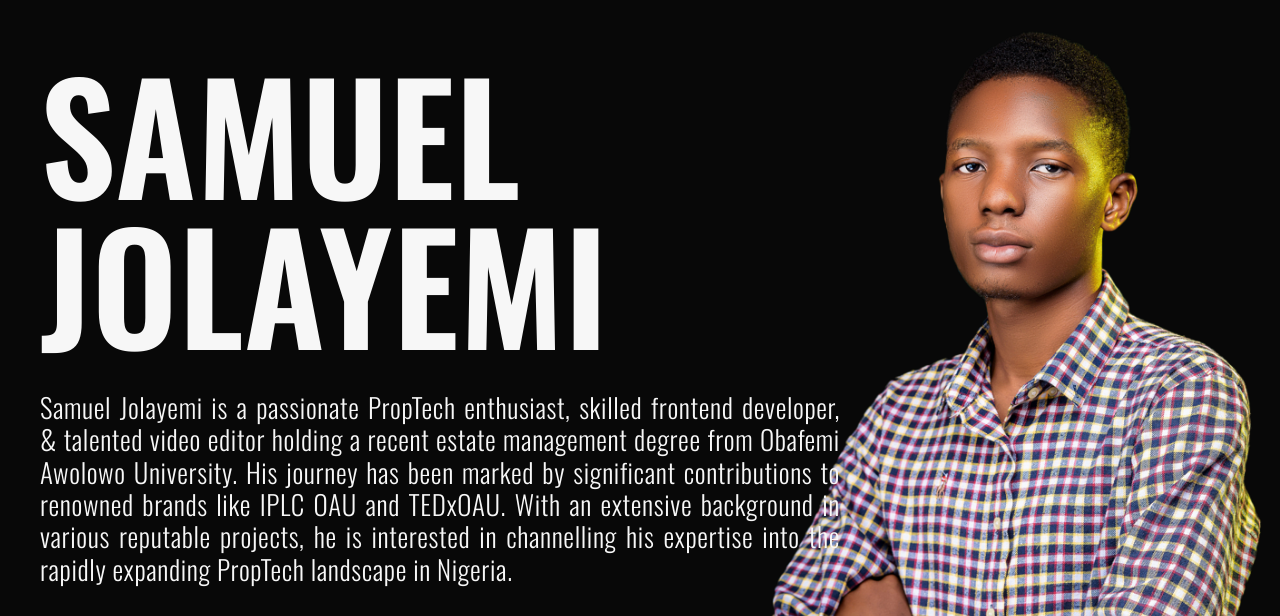
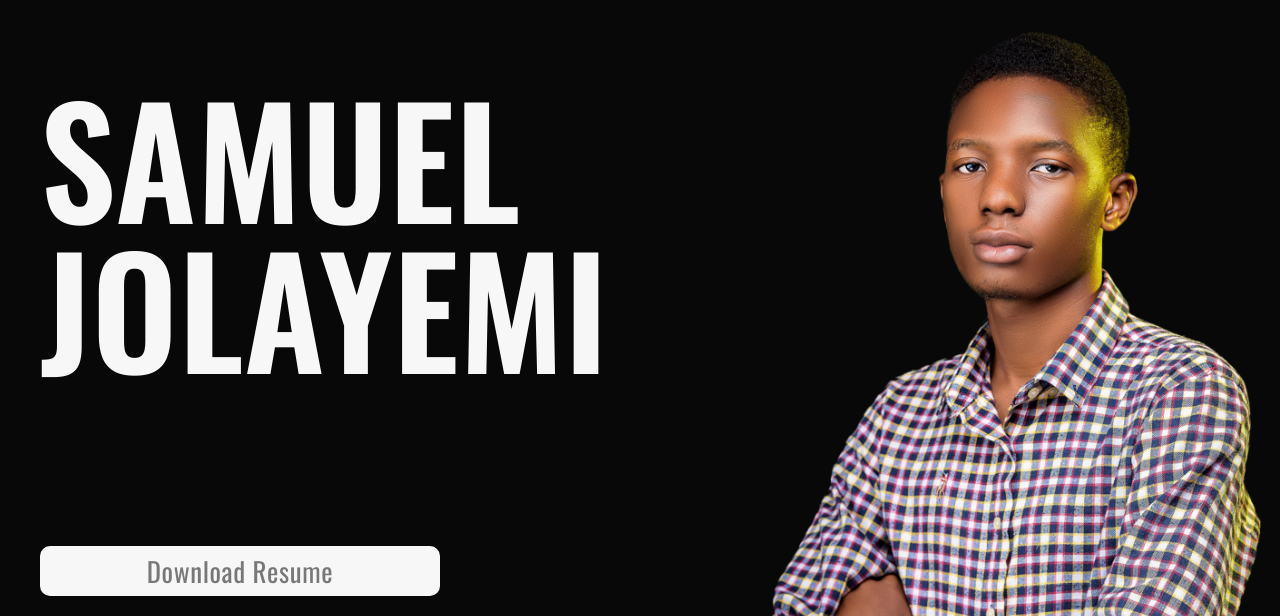
Before and after one commit to Samjolas/personal-portfolio, a plain HTML site: page index.html in a window 1280 px wide. Shown: the top 616 px of the page. Drawn offline with nearby package versions, Linux system fonts and the light colour scheme.

Commit message:
personal-portfolio

```diff
--- a/index.html
+++ b/index.html
@@ -15,7 +15,7 @@
       <article class="about">
         <h1 class="type__main">Samuel <br> Jolayemi</h1>
         <h2 class="type__sub">
-          Samuel Jolayemi is a passionate PropTech enthusiast, skilled frontend developer, & talented video editor holding a recent estate management degree from Obafemi Awolowo University. His journey has been marked by significant contributions to renowned brands like IPLC OAU and TEDxOAU. With an extensive background in various reputable projects, he is interested in channelling his expertise into the rapidly expanding PropTech landscape in Nigeria.
+          <!-- Samuel Jolayemi is a passionate PropTech enthusiast, skilled frontend developer, & talented video editor holding a recent estate management degree from Obafemi Awolowo University. His journey has been marked by significant contributions to renowned brands like IPLC OAU and TEDxOAU. With an extensive background in various reputable projects, he is interested in channelling his expertise into the rapidly expanding PropTech landscape in Nigeria. -->
         </h2>
         <a class="btn btn__main" target="_blank" href="#">Download Resume</a>
         <div class="icons">
```
